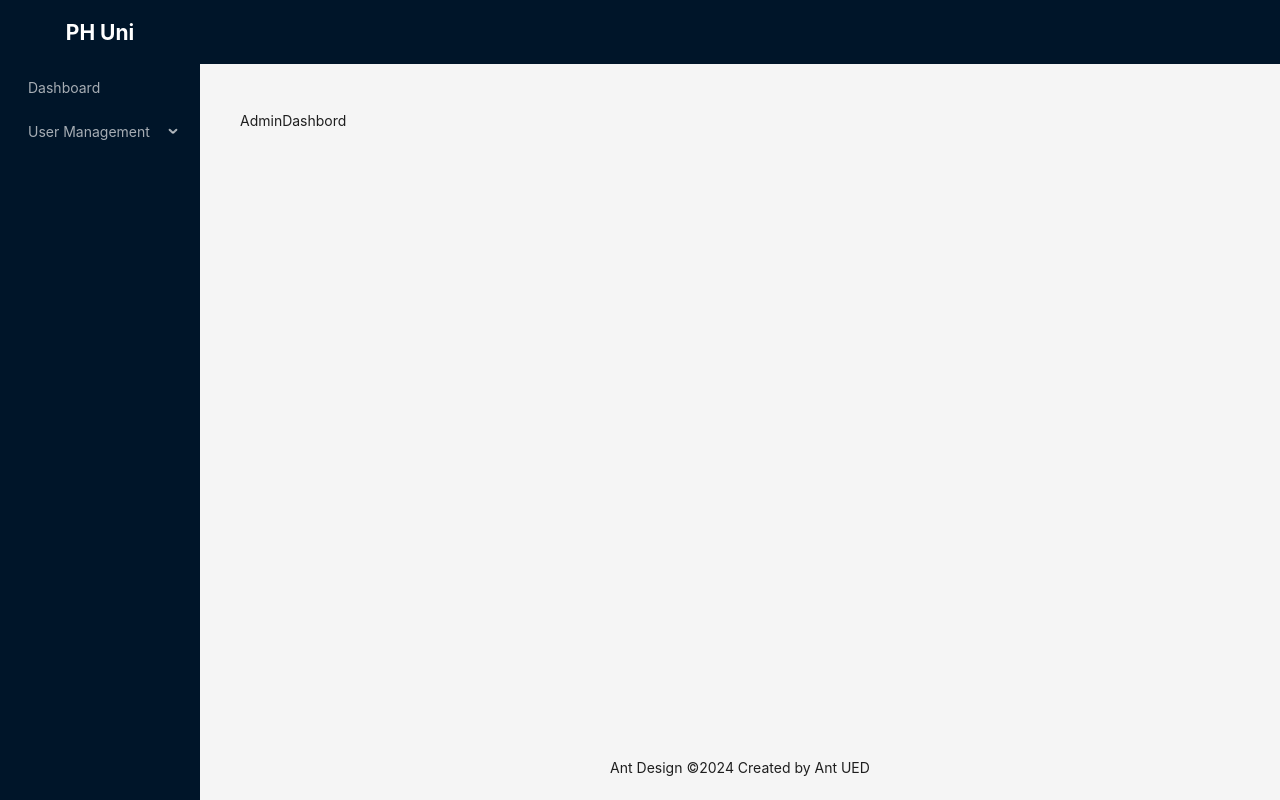
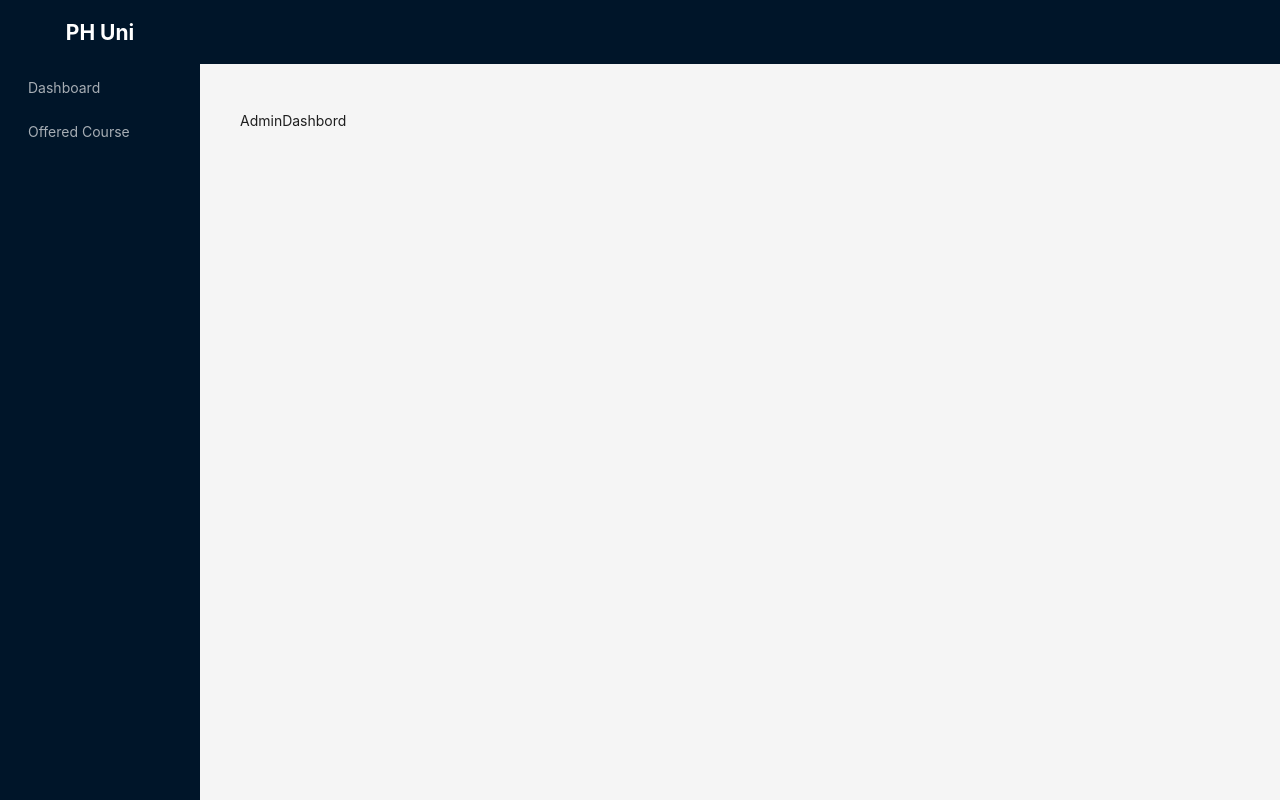
Before and after one commit to Yeakub1/PH-University, a React (Vite) app: page /admin/dashbord in a window 1280 px wide. Built offline with nearby package versions, Linux system fonts and the light colour scheme.

Commit message:
role create

```diff
--- a/src/components/layout/MainLayout.tsx
+++ b/src/components/layout/MainLayout.tsx
@@ -1,65 +1,12 @@
-import { Layout, Menu, MenuProps } from "antd";
-import { NavLink, Outlet } from "react-router-dom";
-import { adminSidebarItem } from "../../routes/admin.routes";
-const { Header, Content, Footer, Sider } = Layout;
-
-// const items: MenuProps["items"] = [
-//   {
-//     key: "Dashboard",
-//     label: <NavLink to="/admin/dashbord">Dashboard</NavLink>,
-//   },
-//   {
-//     key: "User Management",
-//     label: "User Management",
-//     children: [
-//       {
-//         key: "Create Admin",
-//         label: <NavLink to="/admin/create-admin">Create Admin</NavLink>,
-//       },
-//       {
-//         key: "Create Faculty",
-//         label: <NavLink to="/admin/create-faculty">Create Faculty</NavLink>,
-//       },
-//       {
-//         key: "Create Student",
-//         label: <NavLink to="/admin/create-student">Create Student</NavLink>,
-//       },
-//     ],
-//   },
-// ];
+import { Layout } from "antd";
+import { Outlet } from "react-router-dom";
+import Sitebar from "./Sitebar";
+const { Header, Content } = Layout;
 
 const MainLayout = () => {
   return (
     <Layout style={{ height: "100vh" }}>
-      <Sider
-        breakpoint="lg"
-        collapsedWidth="0"
-        onBreakpoint={(broken) => {
-          console.log(broken);
-        }}
-        onCollapse={(collapsed, type) => {
-          console.log(collapsed, type);
-        }}
-      >
-        <div
-          style={{
-            color: "white",
-            textAlign: "center",
-            height: "4rem",
-            display: "flex",
-            justifyContent: "center",
-            alignItems: "center",
-          }}
-        >
-          <h1>PH Uni</h1>
-        </div>
-        <Menu
-          theme="dark"
-          mode="inline"
-          defaultSelectedKeys={["4"]}
-          items={adminSidebarItem}
-        />
-      </Sider>
+      <Sitebar />
       <Layout>
         <Header style={{ padding: 0 }} />
         <Content style={{ margin: "24px 16px 0" }}>
@@ -72,9 +19,6 @@ const MainLayout = () => {
             <Outlet />
           </div>
         </Content>
-        <Footer style={{ textAlign: "center" }}>
-          Ant Design ©{new Date().getFullYear()} Created by Ant UED
-        </Footer>
       </Layout>
     </Layout>
   );
--- /dev/null
+++ b/src/components/layout/Sitebar.tsx
@@ -0,0 +1,62 @@
+import { Layout, Menu } from "antd";
+import { sitebarItemGenarator } from "../../utils/sitebarItemGenarator";
+import { adminPath } from "../../routes/admin.routes";
+import { facultyPaths } from "../../routes/faculty.routes";
+import { studentPaths } from "../../routes/student.routes";
+const { Sider } = Layout;
+
+const Sitebar = () => {
+
+  const userRole = {
+    ADMIN: 'admin',
+    FACULTY: 'faculty',
+    STUDENT: 'student'
+  }
+
+  const role = "student"
+  let sitebarItems;
+
+  switch (role) {
+    case userRole.ADMIN:
+     sitebarItems= sitebarItemGenarator(adminPath, userRole.ADMIN);
+      break;
+    case userRole.FACULTY:
+     sitebarItems= sitebarItemGenarator(facultyPaths, userRole.FACULTY);
+      break;
+    case userRole.STUDENT:
+     sitebarItems= sitebarItemGenarator(studentPaths, userRole.STUDENT);
+      break;
+
+    default:
+      break;
+  }
+
+
+    return (
+        <Sider
+          breakpoint="lg"
+          collapsedWidth="0"
+
+        >
+          <div
+            style={{
+              color: "white",
+              textAlign: "center",
+              height: "4rem",
+              display: "flex",
+              justifyContent: "center",
+              alignItems: "center",
+            }}
+          >
+            <h1>PH Uni</h1>
+          </div>
+          <Menu
+            theme="dark"
+            mode="inline"
+            defaultSelectedKeys={["4"]}
+            items={sitebarItems}
+          />
+        </Sider>
+    );
+};
+export default Sitebar;
--- /dev/null
+++ b/src/pages/student/OfferedCourses.tsx
@@ -0,0 +1,8 @@
+const OfferedCourses = () => {
+    return (
+        <div>
+            <h1>This is OfferedCourses</h1>
+        </div>
+    );
+};
+export default OfferedCourses;
--- /dev/null
+++ b/src/pages/student/StudentDashboard.tsx
@@ -0,0 +1,8 @@
+const StudentDashboard = () => {
+    return (
+        <div>
+            <h1>This is StudentDashboard</h1>
+        </div>
+    );
+};
+export default StudentDashboard;
--- a/src/routes/admin.routes.tsx
+++ b/src/routes/admin.routes.tsx
@@ -1,20 +1,8 @@
-import { ReactNode } from "react";
 import AdminDashbord from "../pages/admin/AdminDashbord";
 import CreateAdmin from "../pages/admin/CreateAdmin";
 import CreateFaculty from "../pages/admin/CreateFaculty";
 import CreateStudent from "../pages/admin/CreateStudent";
-import { NavLink } from "react-router-dom";
 
-type TRoute = {
-  path: string;
-  element: ReactNode;
-};
-
-type TSiteBarItem = {
-  key: string;
-  label: ReactNode;
-  children?: TSiteBarItem[]
-};
 
 export const adminPath = [
   {
@@ -44,26 +32,26 @@ export const adminPath = [
   },
 ];
 
-export const adminSidebarItem = adminPath.reduce((acc: TSiteBarItem[], item) => {
-  if (item.path && item.name) {
-    acc.push({
-      key: item.name,
-      label: <NavLink to={`/admin/${item.path}`}>{ item.name}</NavLink>,
-    });
-  }
+// export const adminSidebarItem = adminPath.reduce((acc: TSiteBarItem[], item) => {
+//   if (item.path && item.name) {
+//     acc.push({
+//       key: item.name,
+//       label: <NavLink to={`/admin/${item.path}`}>{ item.name}</NavLink>,
+//     });
+//   }
 
-  if (item.children) {
-    acc.push({
-      key: item.name,
-      label: item.name,
-      children: item.children.map((child) => ({
-        key: child.name,
-        label: <NavLink to={`/admin/${child.path}`}>{child.name}</NavLink>,
-      })),
-    });
-  }
-  return acc;
-}, []);
+//   if (item.children) {
+//     acc.push({
+//       key: item.name,
+//       label: item.name,
+//       children: item.children.map((child) => ({
+//         key: child.name,
+//         label: <NavLink to={`/admin/${child.path}`}>{child.name}</NavLink>,
+//       })),
+//     });
+//   }
+//   return acc;
+// }, []);
 
 
 // * programaticl way
--- a/src/routes/faculty.routes.tsx
+++ b/src/routes/faculty.routes.tsx
@@ -0,0 +1,15 @@
+import FacultyDashboard from "../pages/faculty/FacultyDashboard";
+import OfferedCourses from "../pages/faculty/OfferedCourses";
+
+export const facultyPaths = [
+  {
+    name: "Dashboard",
+    path: "dashboard",
+    element: <FacultyDashboard />,
+  },
+  {
+    name: "Offered Course",
+    path: "offered-course",
+    element: <OfferedCourses />,
+  },
+];
--- a/src/routes/routes.tsx
+++ b/src/routes/routes.tsx
@@ -6,6 +6,8 @@ import Login from "../pages/Login";
 import Register from "../pages/Register";
 import { adminPath } from "./admin.routes";
 import { routeGenarator } from "../utils/routeGenarator";
+import { facultyPaths } from "./faculty.routes";
+import { studentPaths } from "./student.routes";
 
 
 const router = createBrowserRouter([
@@ -26,7 +28,7 @@ const router = createBrowserRouter([
   {
     path: "/faculty",
     element: <App />,
-    children: routeGenarator(adminPath)
+    children: routeGenarator(facultyPaths)
   },
   {
     path: "/admin",
@@ -36,7 +38,7 @@ const router = createBrowserRouter([
   {
     path: "/student",
     element: <App />,
-    children: routeGenarator(adminPath)
+    children: routeGenarator(studentPaths)
   },
   {
     path: "login",
--- a/src/routes/student.routes.tsx
+++ b/src/routes/student.routes.tsx
@@ -0,0 +1,15 @@
+import OfferedCourses from "../pages/student/OfferedCourses";
+import StudentDashboard from "../pages/student/StudentDashboard";
+
+export const studentPaths = [
+  {
+    name: "Dashboard",
+    path: "dashboard",
+    element: <StudentDashboard />,
+  },
+  {
+    name: "Offered Course",
+    path: "offered-course",
+    element: <OfferedCourses />,
+  },
+];
--- /dev/null
+++ b/src/types/index.ts
@@ -0,0 +1 @@
+export * from './sitebar.Types'
--- /dev/null
+++ b/src/utils/sitebarItemGenarator.tsx
@@ -0,0 +1,26 @@
+import { NavLink } from "react-router-dom";
+import { TSiteBarItem, TUserPath } from "../types";
+
+export const sitebarItemGenarator = (items: TUserPath[], role) => {
+  const sidebarItem = items.reduce((acc: TSiteBarItem[], item) => {
+    if (item.path && item.name) {
+      acc.push({
+        key: item.name,
+        label: <NavLink to={`/${role}/${item.path}`}>{item.name}</NavLink>,
+      });
+    }
+
+    if (item.children) {
+      acc.push({
+        key: item.name,
+        label: item.name,
+        children: item.children.map((child) => ({
+          key: child.name,
+          label: <NavLink to={`/${role}/${child.path}`}>{child.name}</NavLink>,
+        })),
+      });
+    }
+    return acc;
+  }, []);
+  return sidebarItem;
+};
```
Also changed, not shown: src/types/sitebar.Types.ts (added, +19 -0 lines), src/utils/routeGenarator.tsx (+1 -14 lines).
